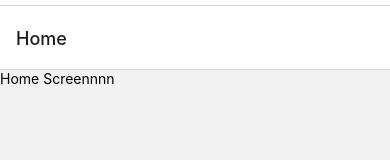
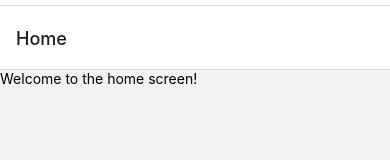
Before and after one commit to ChrisLFieldsII/react-native-project-template, a React Native app: screen /Root in a window 390 px wide. Shown: the part 122-282 px from the top of the page. Built offline with nearby package versions, Linux system fonts and the light colour scheme.

Commit message:
wip: setting up home screen stuff but getting outta control...focus on template!

```diff
--- a/index.js
+++ b/index.js
@@ -3,14 +3,10 @@
  */
 
 import 'react-native-gesture-handler';
-import { AppRegistry, LogBox, Platform } from 'react-native';
-import { enableScreens } from 'react-native-screens';
+import { AppRegistry, LogBox } from 'react-native';
 import App from './src/App';
 import { name as appName } from './app.json';
 
 LogBox.ignoreAllLogs();
 
-// there is a bug in rn-screens where on android a StackNavigator within a TabNavigator causes crash on app startup
-enableScreens(Platform.OS === 'android');
-
 AppRegistry.registerComponent(appName, () => App);
--- a/src/modules/home/Home.screen.tsx
+++ b/src/modules/home/Home.screen.tsx
@@ -1,15 +1,13 @@
 import React from 'react';
-// import {  } from 'react-native';
 import type { StackScreenProps } from '@react-navigation/stack';
 import { HomeStackParamList, Screen } from '~/modules/navigation';
-import { View, Text } from '~/modules/common';
+import { useHomeScreen } from './hooks/useHomeScreen';
+import { HomeView } from './components';
 
 type HomeScreenProps = StackScreenProps<HomeStackParamList, Screen.Home>;
 
 export const HomeScreen = ({}: HomeScreenProps) => {
-  return (
-    <View>
-      <Text>Home Screennnn</Text>
-    </View>
-  );
+  const viewModel = useHomeScreen();
+
+  return <HomeView {...viewModel} />;
 };
--- a/src/modules/home/components/HomeView/HomeView.tsx
+++ b/src/modules/home/components/HomeView/HomeView.tsx
@@ -14,7 +14,6 @@ const Loading = () => {
 const Success = ({ title }: HomeModel) => {
   return (
     <>
-      <Text>Loaded Home!!</Text>
       <Text>{title}</Text>
     </>
   );
--- a/src/modules/home/home.types.ts
+++ b/src/modules/home/home.types.ts
@@ -1,4 +1,7 @@
+// since this modules types are small, we can keep them all in one file.
 // if this file grows too big, extract types to a `types` dir within this module!
+
+import { ViewModelProps } from '~/modules/common';
 
 /**
  * @desc The model for the home screen
@@ -6,3 +9,5 @@
 export type HomeModel = {
   title: string;
 };
+
+export type HomeViewModelProps = ViewModelProps<HomeModel>;
--- /dev/null
+++ b/src/modules/home/hooks/useHomeScreen.ts
@@ -0,0 +1,44 @@
+import { useQuery } from '@tanstack/react-query';
+import { HomeViewModelProps } from '../home.types';
+
+/**
+ * @desc Hook to get Home screen view model.
+ *
+ * The query fetches data from your api, and transforms the api data to your frontend model
+ * to de-couple app from api.
+ */
+export const useHomeScreen = (): HomeViewModelProps => {
+  const query = useQuery<string, Error>(['home'], () => {
+    const mockError = false; // toggle to true to get view to mock an error
+
+    return new Promise<string>((resolve, reject) => {
+      setTimeout(() => {
+        if (mockError) {
+          return reject(new Error('Error loading home screen'));
+        }
+
+        resolve('Welcome to the home screen!');
+      }, 1000 * 2);
+    });
+  });
+
+  if (query.isLoading) {
+    return {
+      status: 'loading',
+    };
+  }
+
+  if (query.isError) {
+    return {
+      status: 'error',
+      error: query.error,
+    };
+  }
+
+  return {
+    status: 'success',
+    model: {
+      title: query.data,
+    },
+  };
+};
```
Also changed, not shown: 1 other file (tests, documents, lock files or other folders).
